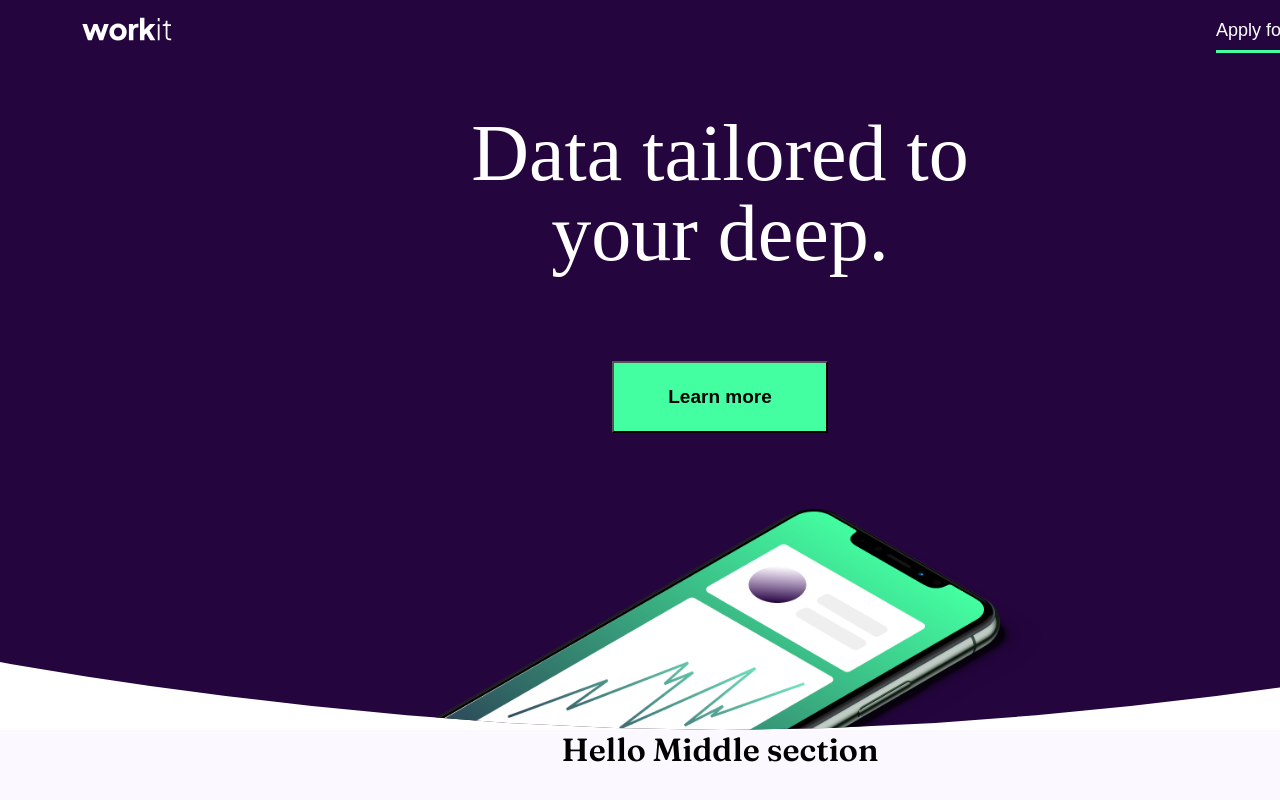
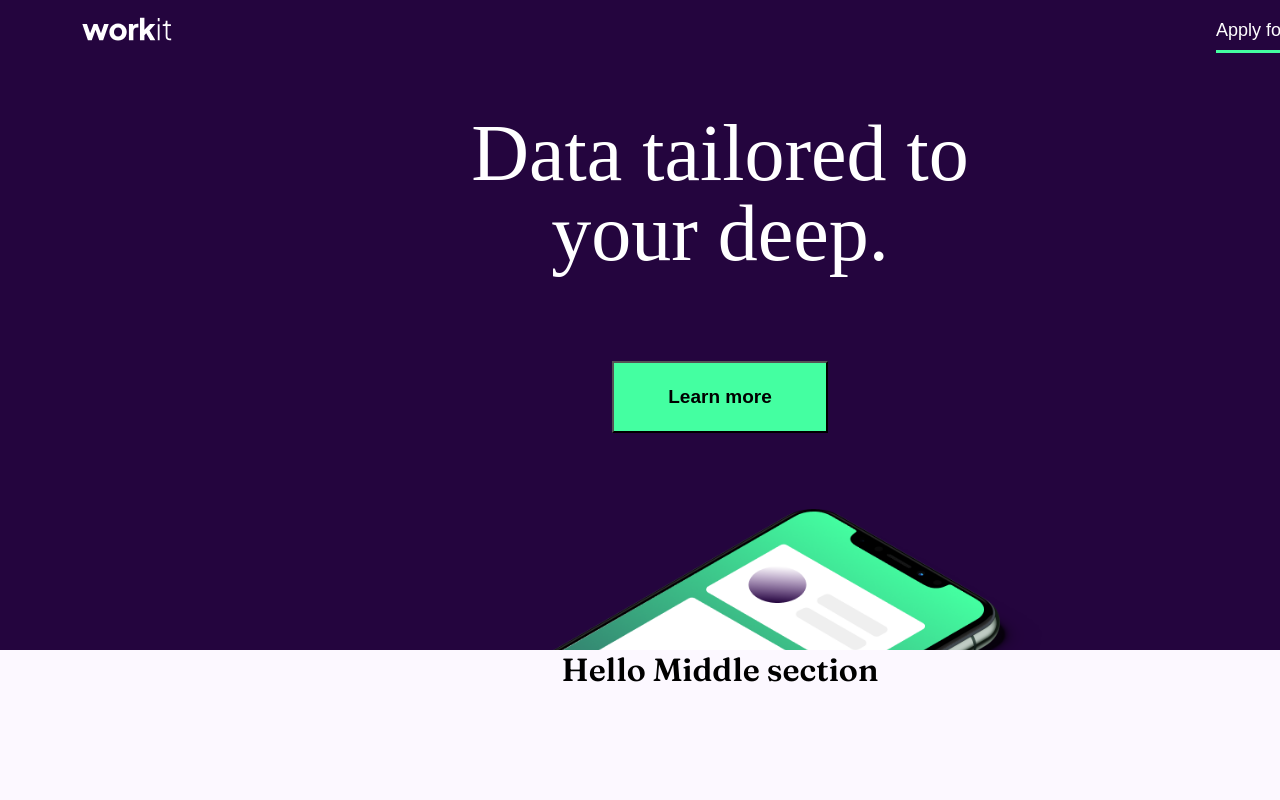
Before and after one commit to PiriyaLapa/workit-landing-page, a React (Create React App) app: page / in a window 1280 px wide. Shown: the top 800 px of the page. Built offline with nearby package versions, Linux system fonts and the light colour scheme.

Commit message:
update and try to deploy

```diff
--- a/src/Components/Header.tsx
+++ b/src/Components/Header.tsx
@@ -14,6 +14,7 @@ const HeaderContainer = styled.div<{
   margin: 0 auto;
   clip-path: ${(props) => props.theme.HeaderShape};
   background-color: ${(props) => props.theme.darkPurpleColor};
+  z-index:2;
 `;
 
 const InnerBox = styled.div`
@@ -41,7 +42,7 @@ const TitleHeader = styled.span`
 export default class Header extends Component {
   render(): ReactNode {
     return (
-        <HeaderContainer theme={theme}>
+        <HeaderContainer theme={theme} style={{zIndex:2}}>
           <Navbar />
           <InnerBox>
             <TitleHeader>Data tailored to your deep.</TitleHeader>
--- a/src/Components/MiddleSection.tsx
+++ b/src/Components/MiddleSection.tsx
@@ -8,12 +8,15 @@ const MiddleContainer = styled.div<{ theme: typeof theme }>`
   margin: 0 auto;
   clip-path: ${(props) => props.theme.HeaderShape};
   background-color: ${(props) => props.theme.GhostWhiteColor};
+  position:relative;
+  top:-80px;
+
 `;
 
 export default class MiddleSection extends Component {
   render(): ReactNode {
     return (
-      <MiddleContainer theme={theme}>
+      <MiddleContainer theme={theme} >
         <h1>Hello Middle section</h1>
       </MiddleContainer>
     );
```
